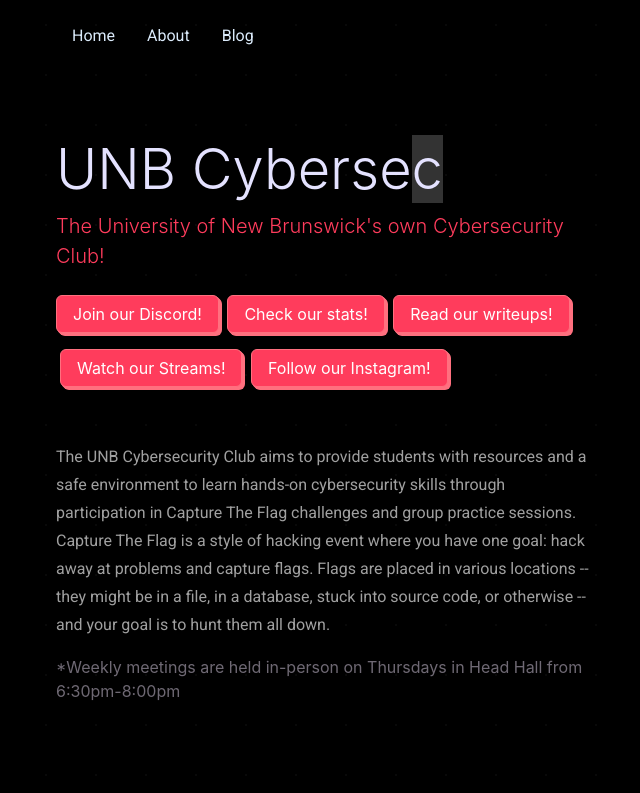
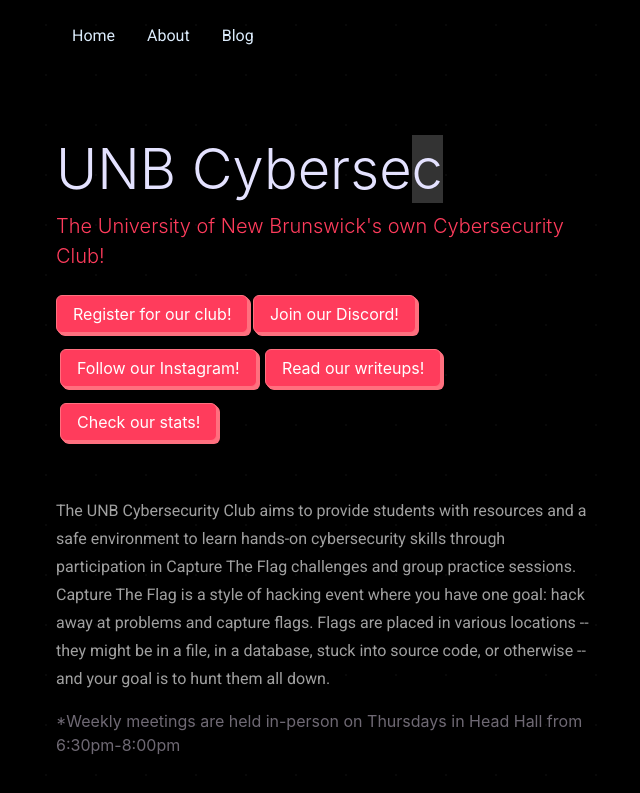
Before and after one commit to UNBCTF/UNBCTF.github.io, an MkDocs documentation site: the page built from docs/index.md, in a window 1280 px wide. Shown: the top 793 px of the page, without its empty margins (29-669 px from the left). Built offline with MkDocs 1.6.1 and Material for MkDocs 9.7.7, drawn with Linux system fonts in a browser that asks for light colours; nearby versions of some CDN libraries; some web fonts are replaced; part of the change alters nothing that is shown.

```diff
--- a/docs/overrides/home.html
+++ b/docs/overrides/home.html
@@ -87,26 +87,30 @@
           <h1 class="display-2">UNB Cyberse<span class="vim-caret">c</span></h1>
           <div class="lead mb-3 text-mono text-danger">The University of New Brunswick's own Cybersecurity Club!</div>
           <div class="text-mono">
-            <a href="https://discord.gg/kU6MRNr82J"
+            <a target="_blank" href="https://docs.google.com/forms/d/e/1FAIpQLScQw3EX_rfAd0oSAkgawdTN68lOsoCokOiMy_0yS33C7V9UPw/viewform?usp=sf_link"
+                class="btn btn-danger btn-shadow px-3 my-2 ml-0 text-left">
+              Register for our club!
+            </a>
+            <a target="_blank" href="https://discord.gg/kU6MRNr82J"
                class="btn btn-danger btn-shadow px-3 my-2 ml-0 text-left">
               Join our Discord!
             </a>
-            <a href="https://ctftime.org/team/144802"
+            <a target="_blank" href="https://www.instagram.com/unb_cybersec/"
                class="btn btn-danger btn-shadow px-3 my-2 ml-0 ml-sm-1 text-left">
-              Check our stats!
+              Follow our Instagram!
             </a>
             <a href="{{ 'blog/' | url }}"
                class="btn btn-danger btn-shadow px-3 my-2 ml-0 ml-sm-1 text-left">
               Read our writeups!
             </a>
-            <a href="https://www.twitch.tv/unbctf"
+            <a target="_blank" href="https://ctftime.org/team/144802"
+               class="btn btn-danger btn-shadow px-3 my-2 ml-0 ml-sm-1 text-left">
+              Check our stats!
+            </a>
+            <!--<a href="https://www.twitch.tv/unbctf"
                class="btn btn-danger btn-shadow px-3 my-2 ml-0 ml-sm-1 text-left">
               Watch our Streams!
-            </a>
-            <a href="https://www.instagram.com/unbctf"
-               class="btn btn-danger btn-shadow px-3 my-2 ml-0 ml-sm-1 text-left">
-              Follow our Instagram!
-            </a>
+            </a>-->
           </div>
 
           <p class="mt-5 text-grey text-spacey">
--- a/mkdocs.yml
+++ b/mkdocs.yml
@@ -26,7 +26,7 @@ extra:
     - icon: fontawesome/brands/discord
       link: https://discord.gg/kU6MRNr82J
     - icon: fontawesome/brands/instagram
-      link: https://instagram.com/UNBCTF/
+      link: https://instagram.com/unb_cybersec/
     - icon: fontawesome/brands/github
       link: https://github.com/UNBCTF
     - icon: fontawesome/brands/twitch
```
